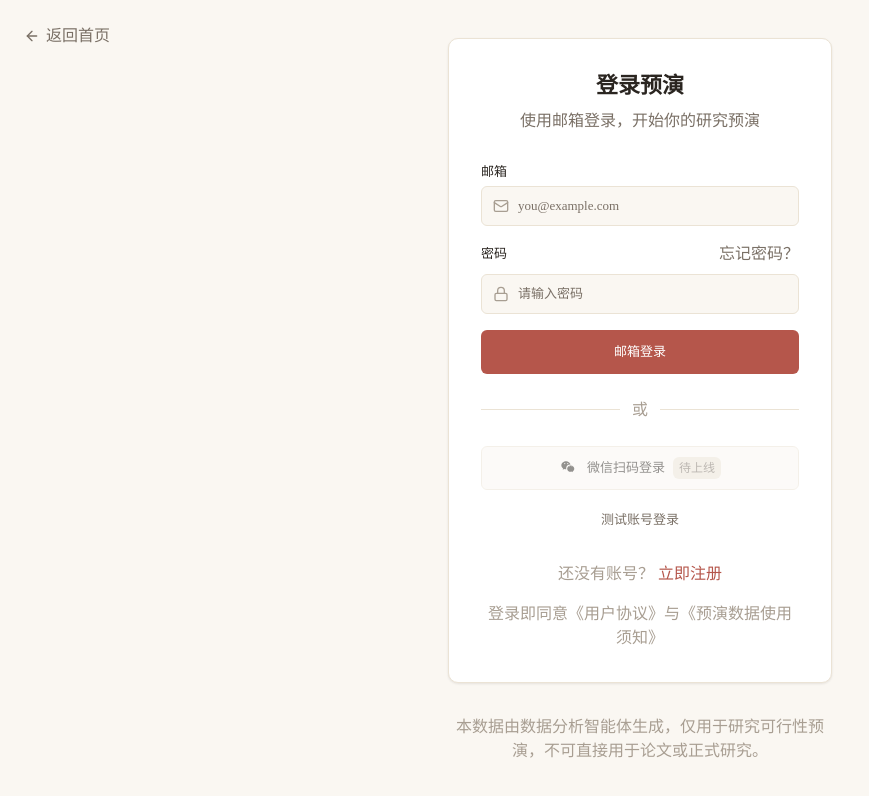
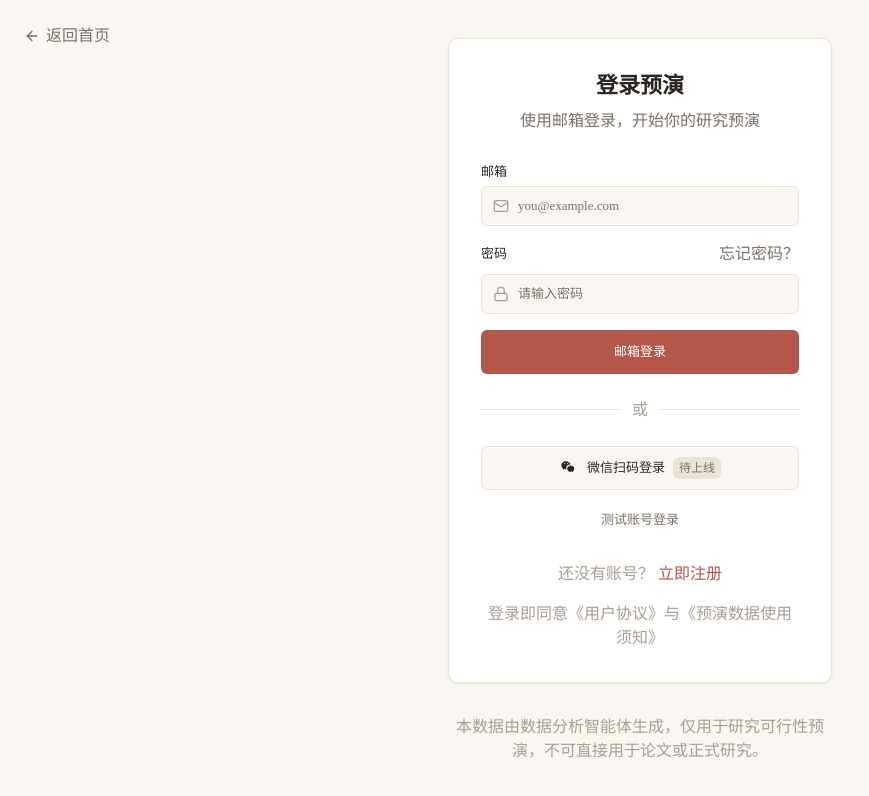
Before and after one commit to GassamFlower/dataAnalysisAgent, a Next.js app in the folder web/: page /login in a window 1280 px wide. Shown: the top 796 px of the page, without its empty margins (0-869 px from the left). Built offline with nearby package versions, Linux system fonts and the light colour scheme; no server answers.

Commit message:
feat(login): 微信扫码按钮点击弹出待上线提示

```diff
--- a/web/app/login/page.tsx
+++ b/web/app/login/page.tsx
@@ -227,8 +227,7 @@ function LoginForm() {
             variant="outline"
             className="w-full"
             size="lg"
-            disabled
-            title="功能开发中"
+            onClick={() => toast("微信扫码登录功能即将上线，敬请期待")}
           >
             <svg className="mr-2 h-5 w-5" viewBox="0 0 24 24" fill="currentColor">
               <path d="M8.69 4C5.43 4 2.8 6.13 2.8 8.78c0 1.49.83 2.83 2.13 3.74l-.53 1.6 1.86-.94c.66.13 1.3.27 1.99.27.18 0 .35-.02.53-.03-.11-.38-.18-.78-.18-1.2 0-2.46 2.12-4.46 4.74-4.46.17 0 .33.01.5.03-.5-2.3-2.94-3.99-5.15-3.99zM6.9 7.44c-.4 0-.73-.33-.73-.73s.33-.73.73-.73.73.33.73.73-.33.73-.73.73zm3.6 0c-.4 0-.73-.33-.73-.73s.33-.73.73-.73.73.33.73.73-.33.73-.73.73zm3.58 1.52c-2.36 0-4.27 1.7-4.27 3.8 0 2.1 1.91 3.8 4.27 3.8.5 0 .99-.08 1.45-.22l1.32.67-.36-1.1c.96-.69 1.86-1.66 1.86-3.15 0-2.1-1.91-3.8-4.27-3.8zm-1.42 1.1c-.27 0-.49-.22-.49-.49s.22-.49.49-.49.49.22.49.49-.22.49-.49.49zm2.84 0c-.27 0-.49-.22-.49-.49s.22-.49.49-.49.49.22.49.49-.22.49-.49.49z"/>
```
